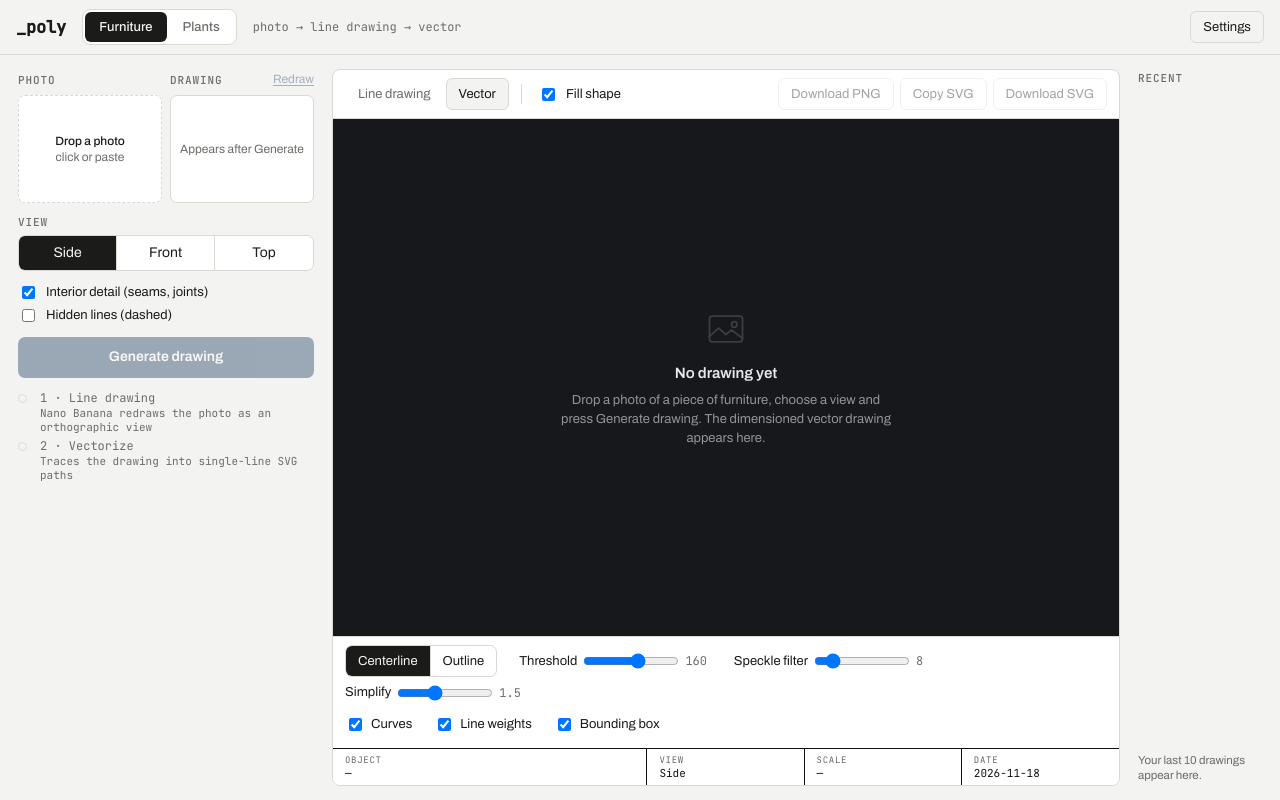
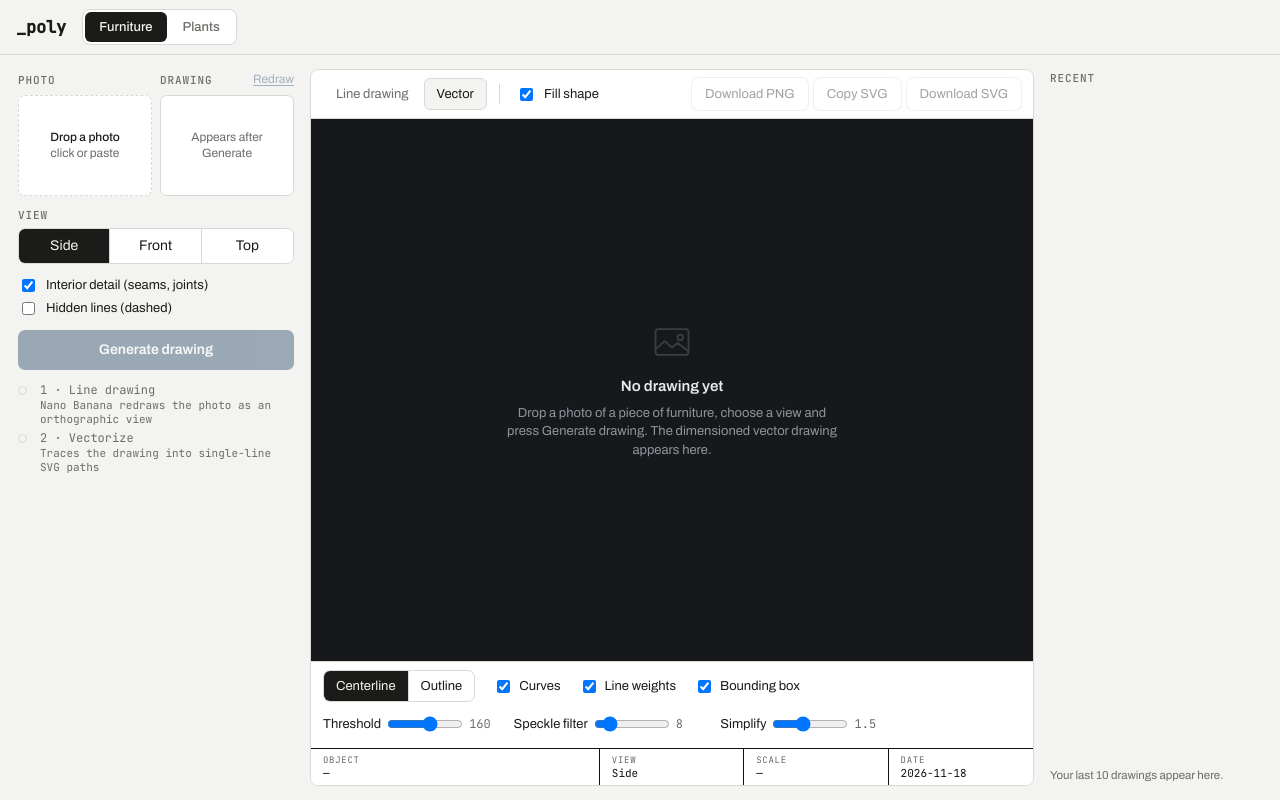
Before and after one commit to rajahbose/poly, a plain HTML site: page index.html in a window 1280 px wide. Drawn offline with Linux system fonts and the light colour scheme.

Commit message:
Header and layout tweaks
- Remove the header tagline and hide the Settings button for now
- Export buttons get a white stroke and soft shadow so they stand out
- Recent sidebar twice as wide (256px; narrower on smaller screens)
- Trace controls regrouped: mode + toggles on one row, sliders on the other

Co-Authored-By: Claude Opus 5.5 <noreply@anthropic.com>
Claude-Session: https://claude.ai/code/session_01GUt7ajwxrEuKmeCToM7YQB

```diff
--- a/index.html
+++ b/index.html
@@ -39,7 +39,7 @@ button,select,input,textarea{font:inherit;color:inherit}
 .ghost{background:none;border:1px solid var(--line);border-radius:6px;padding:5px 11px;cursor:pointer}
 .ghost:hover{border-color:var(--muted)}
 .ghost:disabled{opacity:.4;cursor:not-allowed}
-main{display:grid;grid-template-columns:300px minmax(0,1fr) 128px;gap:16px;min-height:0;
+main{display:grid;grid-template-columns:300px minmax(0,1fr) 256px;gap:16px;min-height:0;
   padding:14px max(16px,env(safe-area-inset-right)) 14px max(16px,env(safe-area-inset-left))}
 aside{display:flex;flex-direction:column;gap:12px;min-width:0;min-height:0;overflow:auto;padding:2px}
 .label{font:500 11px var(--mono);letter-spacing:.08em;text-transform:uppercase;color:var(--muted);margin:0 0 6px}
@@ -189,10 +189,10 @@ dialog .actions{display:flex;justify-content:flex-end;gap:8px}
 .filltoggle{height:var(--ctl);margin:0 auto 0 0;padding:0 4px;border:0;background:none}
 .tools{gap:6px}
 .trace{display:flex;flex-direction:column;gap:6px;padding:8px 12px}
-.trow{display:flex;flex-wrap:wrap;align-items:center;gap:6px 22px;min-height:var(--ctl)}
+.trow{display:flex;flex-wrap:wrap;align-items:center;gap:6px 18px;min-height:var(--ctl)}
 .trow .toggle{height:24px}
-.slider{display:grid;grid-template-columns:auto 96px 2.4em;align-items:center;gap:8px}
-.slider input[type=range]{width:96px;margin:0}
+.slider{display:grid;grid-template-columns:auto 76px 2.2em;align-items:center;gap:7px}
+.slider input[type=range]{width:76px;margin:0}
 .slider output{text-align:left}
 .seg.mini{height:var(--ctl)}
 .seg.mini button{display:flex;align-items:center;padding:0 12px}
@@ -230,7 +230,8 @@ dialog .actions{display:flex;justify-content:flex-end;gap:8px}
 .recent li:hover .runx,.runx:focus-visible{opacity:1}
 .runx:hover{color:var(--err);border-color:var(--err)}
 @media (hover:none){.runx{opacity:1}}
-@media (max-width:1100px){main{grid-template-columns:270px minmax(0,1fr) 108px;gap:12px}}
+@media (max-width:1280px){main{grid-template-columns:280px minmax(0,1fr) 216px;gap:14px}}
+@media (max-width:1100px){main{grid-template-columns:260px minmax(0,1fr) 180px;gap:12px}}
 @media (max-width:860px){
   main{grid-template-columns:1fr}
   .strip{overflow:visible}
@@ -242,6 +243,13 @@ dialog .actions{display:flex;justify-content:flex-end;gap:8px}
 .progress{position:absolute;top:0;left:0;right:0;height:3px;z-index:3;pointer-events:none;transition:opacity .5s ease}
 .progress span{display:block;height:100%;background:var(--accent);transform-origin:0 50%;transform:scaleX(0)}
 .progress.fade{opacity:0}
+
+/* export buttons lift off the toolbar: white stroke + soft shadow */
+:root{--btn-stroke:#ffffff;--btn-shadow:0 1px 2px rgba(20,24,28,.10),0 2px 8px rgba(20,24,28,.08)}
+@media (prefers-color-scheme:dark){:root{--btn-stroke:rgba(255,255,255,.55);--btn-shadow:0 1px 2px rgba(0,0,0,.5),0 2px 10px rgba(0,0,0,.4)}}
+.tools .ghost{background:var(--panel);border:1.5px solid var(--btn-stroke);box-shadow:0 0 0 1px var(--line),var(--btn-shadow)}
+.tools .ghost:hover:not(:disabled){box-shadow:0 0 0 1px var(--muted),var(--btn-shadow)}
+.tools .ghost:disabled{box-shadow:0 0 0 1px var(--line)}
 </style>
 </head>
 <body>
@@ -251,8 +259,7 @@ dialog .actions{display:flex;justify-content:flex-end;gap:8px}
     <button type="button" role="tab" data-mode="furniture" aria-selected="true">Furniture</button>
     <button type="button" role="tab" data-mode="plants" aria-selected="false">Plants</button>
   </nav>
-  <span class="sub">photo → line drawing → vector</span>
-  <button class="ghost" id="settingsBtn" type="button">Settings</button>
+  <button class="ghost" id="settingsBtn" type="button" hidden>Settings</button>
 </header>
 
 <main>
@@ -342,15 +349,15 @@ dialog .actions{display:flex;justify-content:flex-end;gap:8px}
           <button type="button" data-m="center" aria-pressed="true">Centerline</button>
           <button type="button" data-m="outline" aria-pressed="false">Outline</button>
         </div>
+        <label data-mode="center" class="toggle"><input type="checkbox" id="curves" checked> Curves</label>
+        <label data-mode="center" class="toggle"><input type="checkbox" id="weights" checked> Line weights</label>
+        <label class="toggle" title="Dashed rectangle at the overall extents; the dimensions measure this box"><input type="checkbox" id="bbox" checked> Bounding box</label>
+      </div>
+      <div class="trow">
         <label class="slider">Threshold <input type="range" id="thr" min="60" max="230" value="160"><output id="thrO">160</output></label>
         <label class="slider">Speckle filter <input type="range" id="turd" min="0" max="60" value="8"><output id="turdO">8</output></label>
         <label class="slider" data-mode="center">Simplify <input type="range" id="simp" min="0" max="40" value="15"><output id="simpO">1.5</output></label>
         <label class="slider" data-mode="outline" hidden>Smoothing <input type="range" id="alpha" min="0" max="13" value="10"><output id="alphaO">1.0</output></label>
-      </div>
-      <div class="trow">
-        <label data-mode="center" class="toggle"><input type="checkbox" id="curves" checked> Curves</label>
-        <label data-mode="center" class="toggle"><input type="checkbox" id="weights" checked> Line weights</label>
-        <label class="toggle" title="Dashed rectangle at the overall extents; the dimensions measure this box"><input type="checkbox" id="bbox" checked> Bounding box</label>
       </div>
     </div>
     <div class="titleblock">
```
